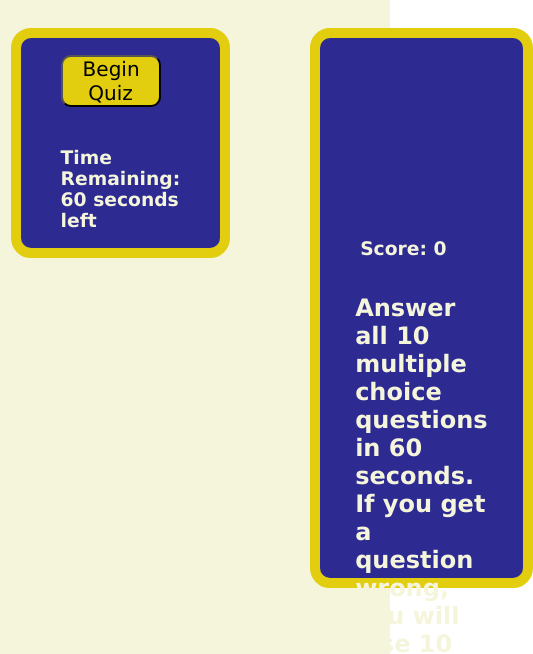
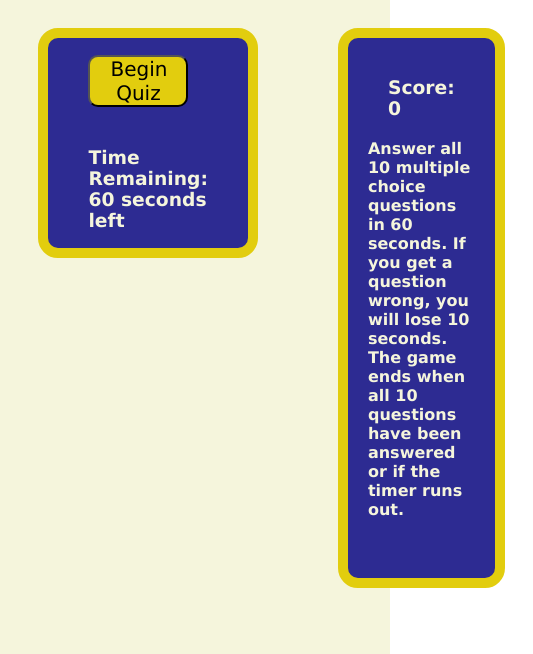
Before and after one commit to AdamJohnson92/Coding-Quiz, a plain HTML site: page index.html in a window 390 px wide. Shown: the part 198-852 px from the top of the page, 533 px wide, since content can reach past the window. Drawn offline with Linux system fonts and the light colour scheme.

Commit message:
Changed the game-question element from an h2 to an h4 element to better accomodate smaller viewports without changing media query.

```diff
--- a/index.html
+++ b/index.html
@@ -19,7 +19,7 @@
         </div>
         <div class="question-section">
             <h3>Score: <span id="score"> 0 </span></h3>
-            <h2 id="game-question">Answer all 10 multiple choice questions in 60 seconds. If you get a question wrong, you will lose 10 seconds. The game ends when all 10 questions have been answered or if the timer runs out.</h2>
+            <h4 id="game-question">Answer all 10 multiple choice questions in 60 seconds. If you get a question wrong, you will lose 10 seconds. The game ends when all 10 questions have been answered or if the timer runs out.</h4>
             <button class="choice-button" id="choice-one"></button>
             <button class="choice-button" id="choice-two"></button>
             <button class="choice-button" id="choice-three"></button>
```
